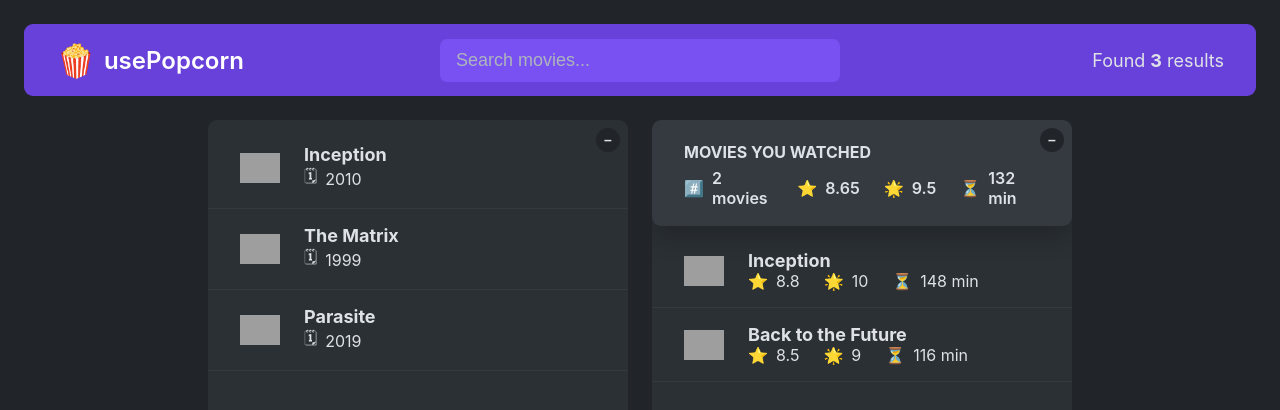
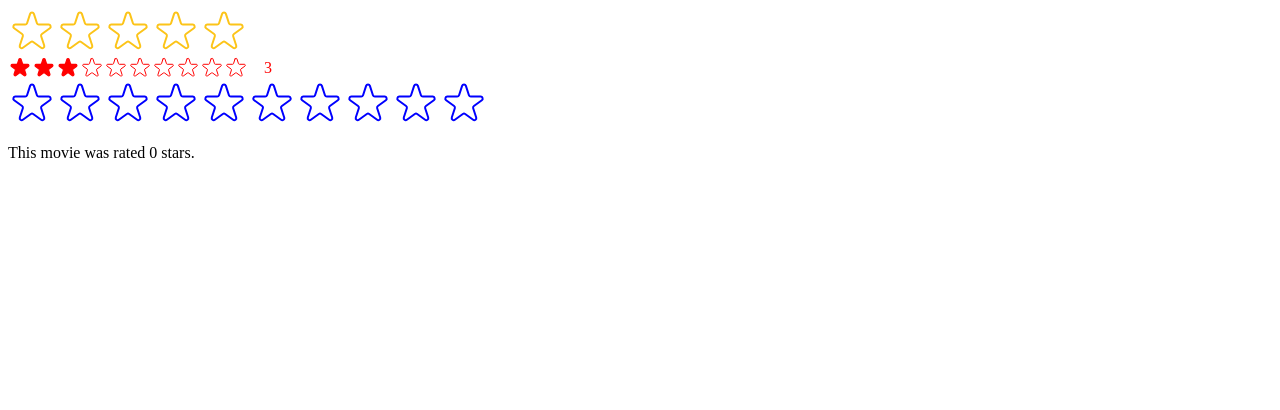
Before and after one commit to r3habb99/usepopcorn-react-dev-app, a React (Create React App) app: page / in a window 1280 px wide. Shown: the top 410 px of the page. Built offline with nearby package versions, Linux system fonts and the light colour scheme; grey boxes are pictures that could not be loaded.

Commit message:
Added Star Component which can be reuse

```diff
--- /dev/null
+++ b/src/StarRating.js
@@ -0,0 +1,124 @@
+import { useState } from "react";
+import PropTypes from "prop-types";
+
+const containerStyle = {
+  display: "flex",
+  alignItems: "center",
+  gap: "16px",
+};
+
+const starContainerStyle = {
+  display: "flex",
+};
+
+StarRating.propTypes = {
+  maxRating: PropTypes.number,
+  color: PropTypes.string,
+  size: PropTypes.number,
+  defaultRating: PropTypes.number,
+  messages: PropTypes.array,
+  className: PropTypes.string,
+  onSetRating: PropTypes.func,
+};
+
+export default function StarRating({
+  maxRating = 5,
+  color = "#fcc419",
+  size = 48,
+  className = "",
+  messages = [],
+  defaultRating = 0,
+  onSetRating,
+}) {
+  const [rating, setRating] = useState(defaultRating);
+  const [tempRating, setTempRating] = useState(0);
+
+  function handleRating(rating) {
+    setRating(rating);
+    onSetRating(rating);
+  }
+
+  const textStyle = {
+    lineHeight: "1",
+    margin: "0",
+    color,
+    fontSize: `${size / 1.5}px`,
+  };
+  return (
+    <div style={containerStyle} className={className}>
+      <div style={starContainerStyle}>
+        {Array.from({ length: maxRating }, (_, i) => (
+          <Star
+            key={i}
+            full={tempRating ? tempRating >= i + 1 : rating >= i + 1}
+            onRate={() => handleRating(i + 1)}
+            onHoverIn={() => setTempRating(i + 1)}
+            onHoverOut={() => setTempRating(0)}
+            color={color}
+            size={size}
+          />
+        ))}
+      </div>
+      <p style={textStyle}>
+        {messages.length === maxRating
+          ? messages[tempRating ? tempRating - 1 : rating - 1]
+          : tempRating || rating || ""}
+      </p>
+    </div>
+  );
+}
+
+function Star({ onRate, full, onHoverIn, onHoverOut, color, size }) {
+  const starStyle = {
+    width: `${size}px`,
+    height: `${size}px`,
+    display: "block",
+    cursor: "pointer",
+  };
+  return (
+    <span
+      role="button"
+      style={starStyle}
+      onClick={onRate}
+      onMouseEnter={onHoverIn}
+      onMouseLeave={onHoverOut}
+    >
+      {full ? (
+        <svg
+          xmlns="http://www.w3.org/2000/svg"
+          viewBox="0 0 20 20"
+          fill={color}
+          stroke={color}
+        >
+          <path d="M9.049 2.927c.3-.921 1.603-.921 1.902 0l1.07 3.292a1 1 0 00.95.69h3.462c.969 0 1.371 1.24.588 1.81l-2.8 2.034a1 1 0 00-.364 1.118l1.07 3.292c.3.921-.755 1.688-1.54 1.118l-2.8-2.034a1 1 0 00-1.175 0l-2.8 2.034c-.784.57-1.838-.197-1.539-1.118l1.07-3.292a1 1 0 00-.364-1.118L2.98 8.72c-.783-.57-.38-1.81.588-1.81h3.461a1 1 0 00.951-.69l1.07-3.292z" />
+        </svg>
+      ) : (
+        <svg
+          xmlns="http://www.w3.org/2000/svg"
+          fill="none"
+          viewBox="0 0 24 24"
+          stroke={color}
+        >
+          <path
+            strokeLinecap="round"
+            strokeLinejoin="round"
+            strokeWidth="{2}"
+            d="M11.049 2.927c.3-.921 1.603-.921 1.902 0l1.519 4.674a1 1 0 00.95.69h4.915c.969 0 1.371 1.24.588 1.81l-3.976 2.888a1 1 0 00-.363 1.118l1.518 4.674c.3.922-.755 1.688-1.538 1.118l-3.976-2.888a1 1 0 00-1.176 0l-3.976 2.888c-.783.57-1.838-.197-1.538-1.118l1.518-4.674a1 1 0 00-.363-1.118l-3.976-2.888c-.784-.57-.38-1.81.588-1.81h4.914a1 1 0 00.951-.69l1.519-4.674z"
+          />
+        </svg>
+      )}
+    </span>
+  );
+}
+
+/*
+FULL STAR
+
+
+
+
+EMPTY STAR
+
+
+
+*/
--- a/src/index.js
+++ b/src/index.js
@@ -1,11 +1,36 @@
-import React from 'react';
-import ReactDOM from 'react-dom/client';
-import './index.css';
-import App from "./App";
+import React, { useState } from "react";
+import ReactDOM from "react-dom/client";
+// import './index.css';
+// import App from "./App";
+import StarRating from "./StarRating";
 
-const root = ReactDOM.createRoot(document.getElementById('root'));
+function Test() {
+  const [movieRating, setMovieRating] = useState(0);
+
+  return (
+    <div>
+      <StarRating color="blue" maxRating={10} onSetRating={setMovieRating} />
+      <p>This movie was rated {movieRating} stars.</p>
+    </div>
+  );
+}
+
+const root = ReactDOM.createRoot(document.getElementById("root"));
 root.render(
   <React.StrictMode>
-    <App />
+    {/* <App /> */}
+    <StarRating
+      maxRating={5}
+      messages={["Terrible", "Bad", "Okay", "Good", "Amazing"]}
+    />
+    <StarRating
+      maxRating={10}
+      size={24}
+      color="red"
+      className="test"
+      defaultRating={3}
+    />
+    <Test />
+    {/* <StarRating /> */}
   </React.StrictMode>
 );
```
